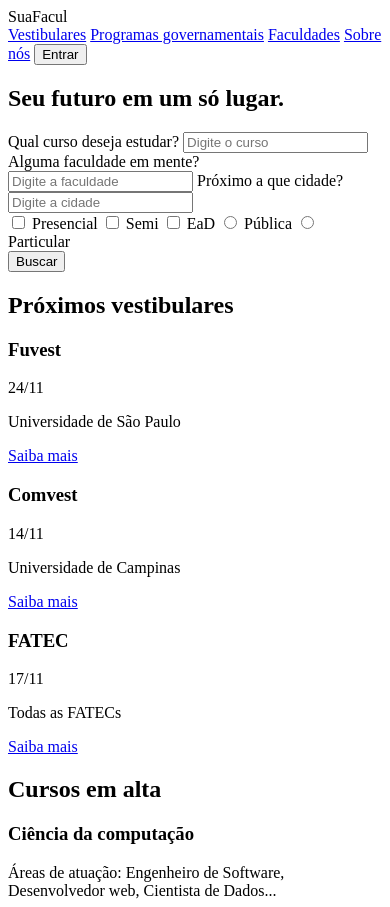
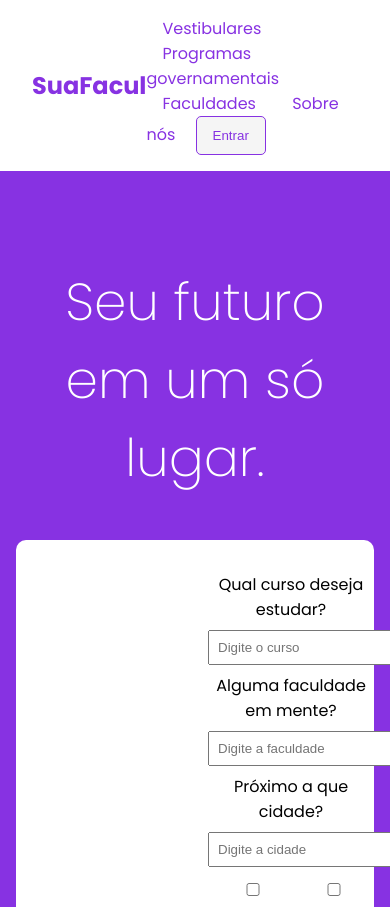
Before and after one commit to D4nntas/SuaFacul, a PHP site: page / in a window 390 px wide; the page is wider, and only the part inside the window is pictured. Shown: the top 907 px of that part. Run offline with PHP 8.4, Linux system fonts and the light colour scheme.

Commit message:
atualizando style

```diff
--- a/suaFacul/css/style.css
+++ b/suaFacul/css/style.css
@@ -1,163 +1,152 @@
-.site-footer
-{
-  background-color:#26272b;
-  padding:45px 0 20px;
-  font-size:15px;
-  line-height:24px;
-  color:#737373;
+/* styles.css */
+@import url('https://fonts.googleapis.com/css2?family=Poppins:ital,wght@0,100;0,200;0,300;0,400;0,500;0,600;0,700;0,800;0,900;1,100;1,200;1,300;1,400;1,500;1,600;1,700;1,800;1,900&display=swap');
+body {
+    font-family: 'Poppins', sans-serif;
+    margin: 0;
+    padding: 0;
 }
-.site-footer hr
-{
-  border-top-color:#bbb;
-  opacity:0.5
+
+.navbar {
+    display: flex;
+    justify-content: space-between;
+    align-items: center;
+    padding: 1rem 2rem;
 }
-.site-footer hr.small
-{
-  margin:20px 0
+
+header {
+    background: white;
+    box-shadow: 0 2px 4px rgba(0, 0, 0, 0.1);
 }
-.site-footer h6
-{
-  color:#fff;
-  font-size:16px;
-  text-transform:uppercase;
-  margin-top:5px;
-  letter-spacing:2px
+
+.logo {
+    font-size: 1.5rem;
+    font-weight: bold;
+    color: #8732E2;
 }
-.site-footer a
-{
-  color:#737373;
+
+nav a {
+    margin: 0 1rem;
+    color: #8732E2;
+    text-decoration: none;
 }
-.site-footer a:hover
-{
-  color:#3366cc;
-  text-decoration:none;
+
+.btn-entrar {
+    padding: 0.7rem 1rem;
+    background: #f5f5f5;
+    border: 1px solid #8732E2;
+    border-radius: 5px;
+    color: #8732E2;
+    cursor: pointer;
 }
-.footer-links
-{
-  padding-left:0;
-  list-style:none
+
+.hero {
+    background: #8732E2;
+    color: white;
+    text-align: center;
+    padding: 3rem 1rem;
 }
-.footer-links li
-{
-  display:block
+
+.hero h1{
+    font-size: 52px;
+    font-weight: 200;
 }
-.footer-links a
-{
-  color:#737373
+
+.container {
+    background: white;
+    border-radius: 10px;
+    display: inline-block;
+    padding-top: 2rem;
+    padding-left: 12rem;
 }
-.footer-links a:active,.footer-links a:focus,.footer-links a:hover
-{
-  color:#3366cc;
-  text-decoration:none;
+
+.container input {
+    display: block;
+    margin: 0.5rem 0;
+    padding: 0.5rem;
+    width: 100%;
+    max-width: 200px;
 }
-.footer-links.inline li
-{
-  display:inline-block
+.container label{
+    color:black;
+    display: flex;
+    position: relative;
 }
-.site-footer .social-icons
-{
-  text-align:right
+.filtros label {
+    display: inline-block;
+    margin-right: 1rem;
 }
-.site-footer .social-icons a
-{
-  width:40px;
-  height:40px;
-  line-height:40px;
-  margin-left:6px;
-  margin-right:0;
-  border-radius:100%;
-  background-color:#33353d
+
+.btn-buscar {
+    background: #8732E2;
+    color: white;
+    border: none;
+    padding: 0.5rem 1rem;
+    border-radius: 5px;
+    cursor: pointer;
+    margin-top: 1rem;
 }
-.copyright-text
-{
-  margin:0
+
+.vestibulares, .featured-courses {
+    padding: 2rem 1rem;
+    text-align: center;
 }
-@media (max-width:991px)
-{
-  .site-footer [class^=col-]
-  {
-    margin-bottom:30px
-  }
+
+.vestibulares h2, .featured-courses h2 {
+    margin-bottom: 1rem;
 }
-@media (max-width:767px)
-{
-  .site-footer
-  {
-    padding-bottom:0
-  }
-  .site-footer .copyright-text,.site-footer .social-icons
-  {
-    text-align:center
-  }
+
+.vestibulares-lista {
+    display: flex;
+    justify-content: center;
+    gap: 1rem;
 }
-.social-icons
-{
-  padding-left:0;
-  margin-bottom:0;
-  list-style:none
+
+.vestibular {
+    background: #e0e0e0;
+    border-radius: 10px;
+    padding: 1rem;
+    width: 200px;
 }
-.social-icons li
-{
-  display:inline-block;
-  margin-bottom:4px
+
+.vestibular h3 {
+    margin: 0;
+    color: #8732E2;
 }
-.social-icons li.title
-{
-  margin-right:15px;
-  text-transform:uppercase;
-  color:#96a2b2;
-  font-weight:700;
-  font-size:13px
+
+.vestibular a {
+    display: block;
+    margin-top: 0.5rem;
+    color: #8732E2;
+    text-decoration: none;
 }
-.social-icons a{
-  background-color:#eceeef;
-  color:#818a91;
-  font-size:16px;
-  display:inline-block;
-  line-height:44px;
-  width:44px;
-  height:44px;
-  text-align:center;
-  margin-right:8px;
-  border-radius:100%;
-  -webkit-transition:all .2s linear;
-  -o-transition:all .2s linear;
-  transition:all .2s linear
+
+.featured-courses {
+    display: flex;
+    justify-content: center;
+    align-items: center;
+    gap: 2rem;
 }
-.social-icons a:active,.social-icons a:focus,.social-icons a:hover
-{
-  color:#fff;
-  background-color:#29aafe
+
+.course, .course-image {
+    flex: 1;
+    max-width: 400px;
 }
-.social-icons.size-sm a
-{
-  line-height:34px;
-  height:34px;
-  width:34px;
-  font-size:14px
+
+.course h3 {
+    color: #8732E2;
 }
-.social-icons a.facebook:hover
-{
-  background-color:#3b5998
+
+.course a {
+    color: #8732E2;
+    text-decoration: none;
 }
-.social-icons a.twitter:hover
-{
-  background-color:#00aced
+
+.btn-discover {
+    background: #8732E2;
+    color: white;
+    border: none;
+    padding: 1rem 2rem;
+    border-radius: 5px;
+    cursor: pointer;
+    margin-top: 2rem;
 }
-.social-icons a.linkedin:hover
-{
-  background-color:#007bb6
-}
-.social-icons a.dribbble:hover
-{
-  background-color:#ea4c89
-}
-@media (max-width:767px)
-{
-  .social-icons li.title
-  {
-    display:block;
-    margin-right:0;
-    font-weight:600
-  }
-}
```
